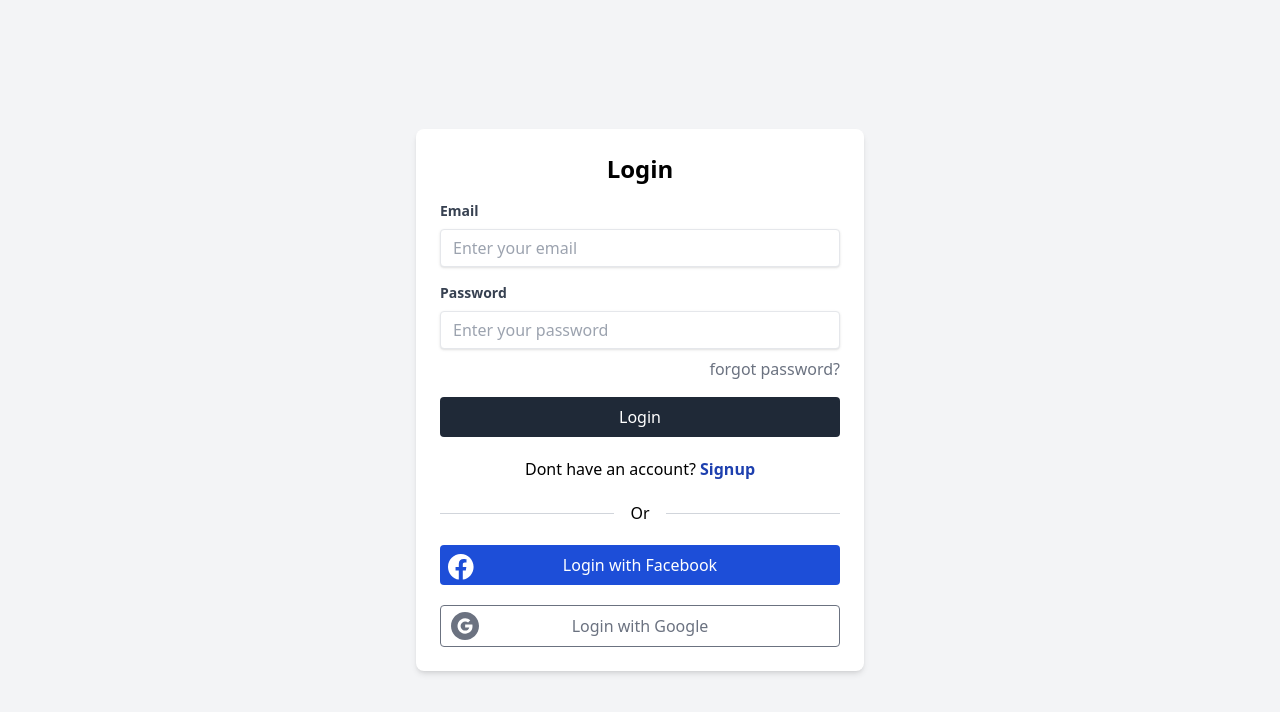
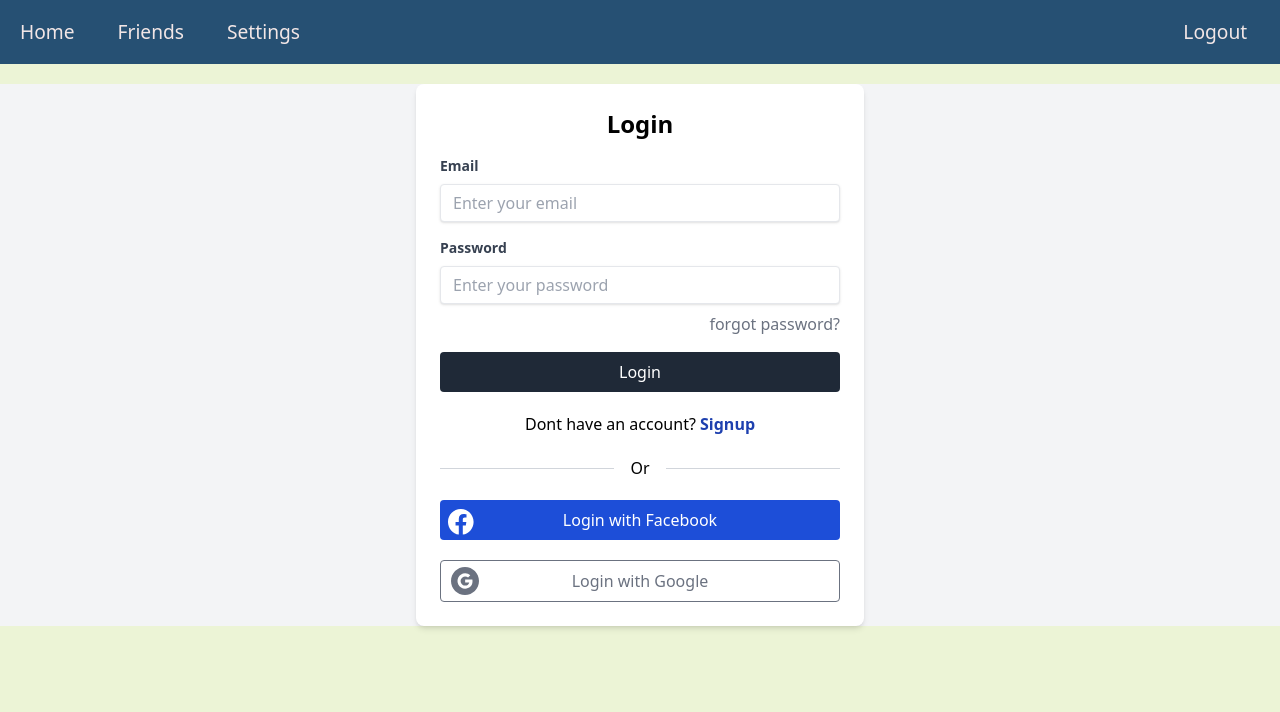
Before and after one commit to bipinbashyal/Chat, a React (Vite) app in the folder Frontend/: page /login in a window 1280 px wide. Shown: the top 712 px of the page. Built offline with nearby package versions, Linux system fonts and the light colour scheme.

Commit message:
create login component

```diff
--- a/Frontend/src/App.jsx
+++ b/Frontend/src/App.jsx
@@ -5,23 +5,24 @@ import Friends from "./pages/friends.jsx";
 import Settings from "./pages/settings.jsx";
 import SearchBar from "./components/searchbar.jsx";
 
-import Login from "./components/login.jsx";
+import Login from "./pages/login.jsx";
 
 function App() {
   return (
-    // <>
-    //   <BrowserRouter>
-    //     <Navbar />
-    //     <Routes>
-    //       <Route path="/" element={<Home />} />
-    //       <Route path="/home" element={<Home />} />
-    //       <Route path="/friends" element={<Friends />} />
-    //       <Route path="/settings" element={<Settings />} />
-    //     </Routes>
-    //   </BrowserRouter>
-    // </>
+    <>
+      <BrowserRouter>
+        <Navbar />
+        <Routes>
+          <Route path="/" element={<Home />} />
+          <Route path="/home" element={<Home />} />
+          <Route path="/friends" element={<Friends />} />
+          <Route path="/settings" element={<Settings />} />
+          <Route path="/login" element={<Login />} />
+        </Routes>
+      </BrowserRouter>
+    </>
 
-    <Login />
+    // <Login />
   );
 }
 
--- a/Frontend/src/components/login.jsx
+++ b/Frontend/src/components/login.jsx
@@ -2,7 +2,6 @@ import React from "react";
 
 function Login() {
   return (
-    <div className="flex items-center justify-center min-h-screen bg-gray-100">
     <div className="w-full max-w-md bg-white p-6 rounded-lg shadow-md">
       <h2 className="text-2xl font-bold text-center mb-4">Login</h2>
       <form>
@@ -86,7 +85,6 @@ function Login() {
         </button>
       </div>
     </div>
-    </div>
   );
 }
 
--- a/Frontend/src/components/navbar.jsx
+++ b/Frontend/src/components/navbar.jsx
@@ -1,22 +1,41 @@
 import { Link } from "react-router-dom";
-import logo from "../assets/letterline_logo.png"
+// import logo from "../assets/letterline_logo.png"
 
+const Navbar = function () {
+  return (
+    <>
+      <div className="sticky w-full h-[5vw] bg-[#265073] text-[#F2E6E6] font-sans text-[1.5vw] flex items-center justify-between">
+        {/* <img className="h-[5vw] ml-[1vw]" src={logo} alt="logo" /> */}
 
-const Navbar=function(){
-    return(
-        <>
-            <div className="w-full h-[5.5vw] bg-[#265073] text-[#F2E6E6] font-sans text-[1.5vw] flex items-center justify-between">
-                <img className="h-[5vw] ml-[1vw]" src={logo} alt="logo" />
-
-                <ul className="flex w-[25vw] items-center justify-between">
-                    <Link to="/" className="animate delay-100 px-5 py-2  hover:cursor-pointer hover:rounded-full hover:bg-[#174164]">Home</Link>
-                    <Link to="/friends" className="animate delay-100 px-5 py-2  hover:cursor-pointer hover:rounded-full hover:bg-[#174164]">Friends</Link>
-                    <Link to="/settings" className="animate delay-100 px-5 py-2  hover:cursor-pointer hover:rounded-full hover:bg-[#174164]">Settings</Link>
-                </ul>
-                <Link to="/" className="animate delay-100 mr-[1vw] px-5 py-2  hover:cursor-pointer hover:rounded-full hover:bg-[#174164]">Logout</Link>
-            </div>
-        </>
-    )
-}
+        <ul className="flex w-[25vw] items-center justify-between">
+          <Link
+            to="/"
+            className="animate delay-100 px-5 py-2  hover:cursor-pointer hover:rounded-full hover:bg-[#174164]"
+          >
+            Home
+          </Link>
+          <Link
+            to="/friends"
+            className="animate delay-100 px-5 py-2  hover:cursor-pointer hover:rounded-full hover:bg-[#174164]"
+          >
+            Friends
+          </Link>
+          <Link
+            to="/settings"
+            className="animate delay-100 px-5 py-2  hover:cursor-pointer hover:rounded-full hover:bg-[#174164]"
+          >
+            Settings
+          </Link>
+        </ul>
+        <Link
+          to="/"
+          className="animate delay-100 mr-[1vw] px-5 py-2  hover:cursor-pointer hover:rounded-full hover:bg-[#174164]"
+        >
+          Logout
+        </Link>
+      </div>
+    </>
+  );
+};
 
 export default Navbar;
--- a/Frontend/src/pages/login.jsx
+++ b/Frontend/src/pages/login.jsx
@@ -1,7 +1,12 @@
 import React from "react";
+import LoginComp from "../components/login";
 
 const Login = () => {
-  return <div></div>;
+  return (
+    <div className="flex items-center justify-center mt-5 bg-gray-100">
+      <LoginComp />
+    </div>
+  );
 };
 
 export default Login;
```
Lines whose indentation alone changed are shown as unchanged.
